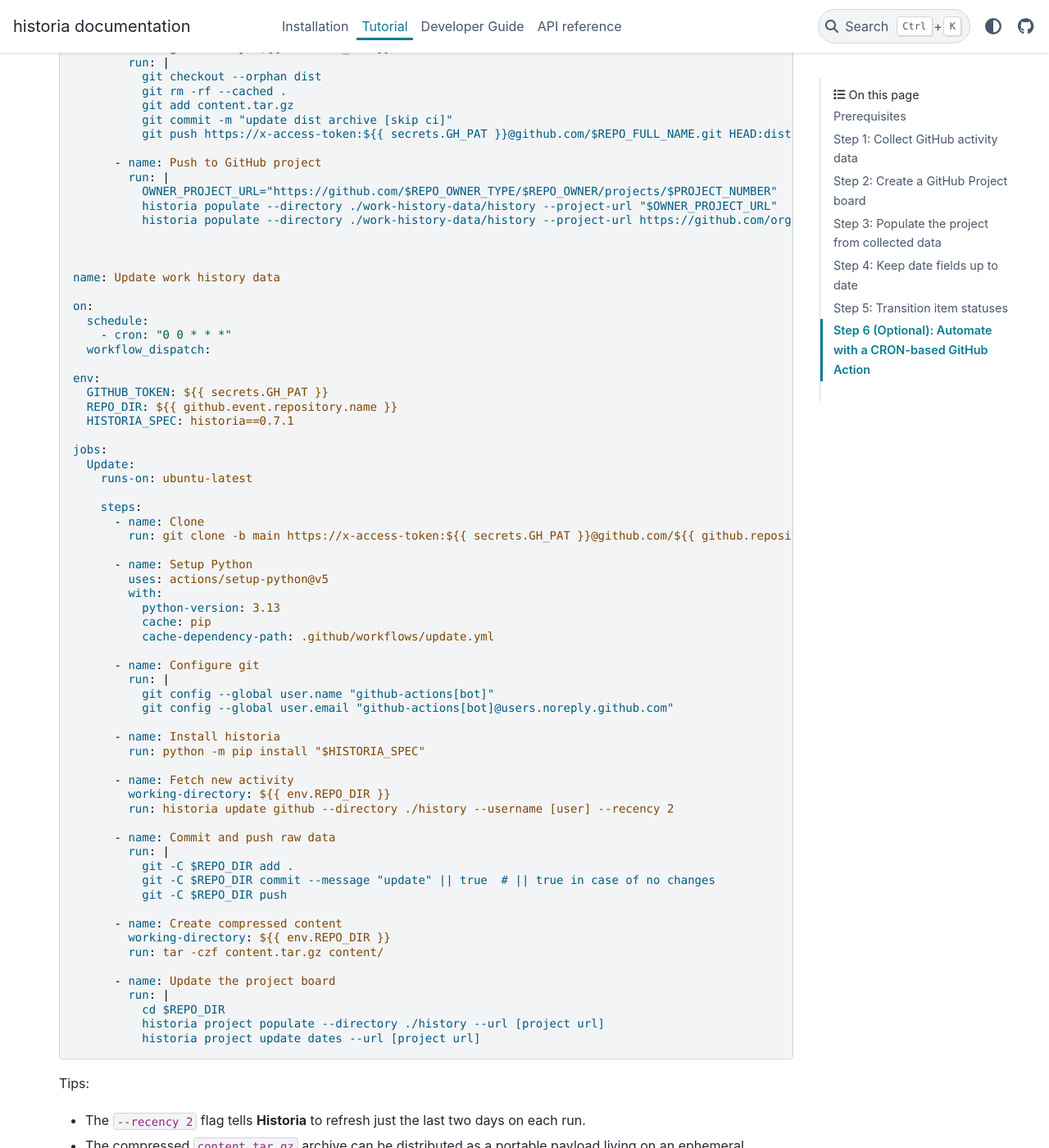
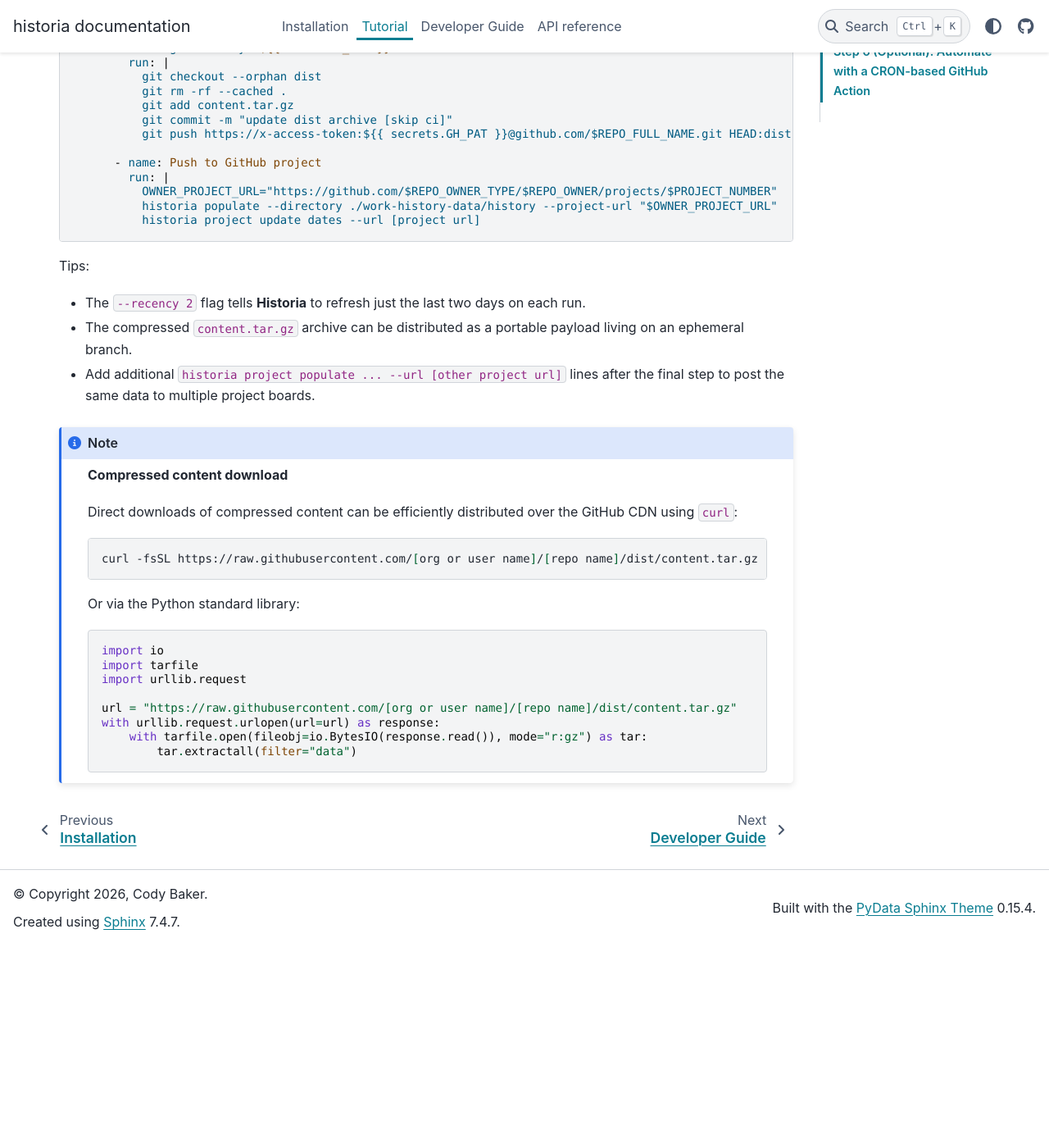
Before and after one commit to CodyCBakerPhD/historia, a Sphinx documentation site: the page built from docs/tutorial/index.md, in a window 1280 px wide and 1400 px high, scrolled down 5087 px. Shown: the whole window at 82% size. Built offline with Sphinx 7.4.7 and the PyData theme 0.15.4, drawn with Linux system fonts in a browser that asks for light colours; after the commit the page ends 6240 px from its top, so only the background shows below that.

Commit message:
Delete work history update workflow
Removed outdated workflow for updating work history data in GitHub projects.

````diff
--- a/docs/tutorial/index.md
+++ b/docs/tutorial/index.md
@@ -292,63 +292,6 @@
         run: |
           OWNER_PROJECT_URL="https://github.com/$REPO_OWNER_TYPE/$REPO_OWNER/projects/$PROJECT_NUMBER"
           historia populate --directory ./work-history-data/history --project-url "$OWNER_PROJECT_URL"
-          historia populate --directory ./work-history-data/history --project-url https://github.com/orgs/con/projects/6
-
-
-
-name: Update work history data
-
-on:
-  schedule:
-    - cron: "0 0 * * *"
-  workflow_dispatch:
-
-env:
-  GITHUB_TOKEN: ${{ secrets.GH_PAT }}
-  REPO_DIR: ${{ github.event.repository.name }}
-  HISTORIA_SPEC: historia==0.7.1
-
-jobs:
-  Update:
-    runs-on: ubuntu-latest
-
-    steps:
-      - name: Clone
-        run: git clone -b main https://x-access-token:${{ secrets.GH_PAT }}@github.com/${{ github.repository_owner }}/$REPO_DIR.git
-
-      - name: Setup Python
-        uses: actions/setup-python@v5
-        with:
-          python-version: 3.13
-          cache: pip
-          cache-dependency-path: .github/workflows/update.yml
-
-      - name: Configure git
-        run: |
-          git config --global user.name "github-actions[bot]"
-          git config --global user.email "github-actions[bot]@users.noreply.github.com"
-
-      - name: Install historia
-        run: python -m pip install "$HISTORIA_SPEC"
-
-      - name: Fetch new activity
-        working-directory: ${{ env.REPO_DIR }}
-        run: historia update github --directory ./history --username [user] --recency 2
-
-      - name: Commit and push raw data
-        run: |
-          git -C $REPO_DIR add .
-          git -C $REPO_DIR commit --message "update" || true  # || true in case of no changes
-          git -C $REPO_DIR push
-
-      - name: Create compressed content
-        working-directory: ${{ env.REPO_DIR }}
-        run: tar -czf content.tar.gz content/
-
-      - name: Update the project board
-        run: |
-          cd $REPO_DIR
-          historia project populate --directory ./history --url [project url]
           historia project update dates --url [project url]
 ```
 
````
